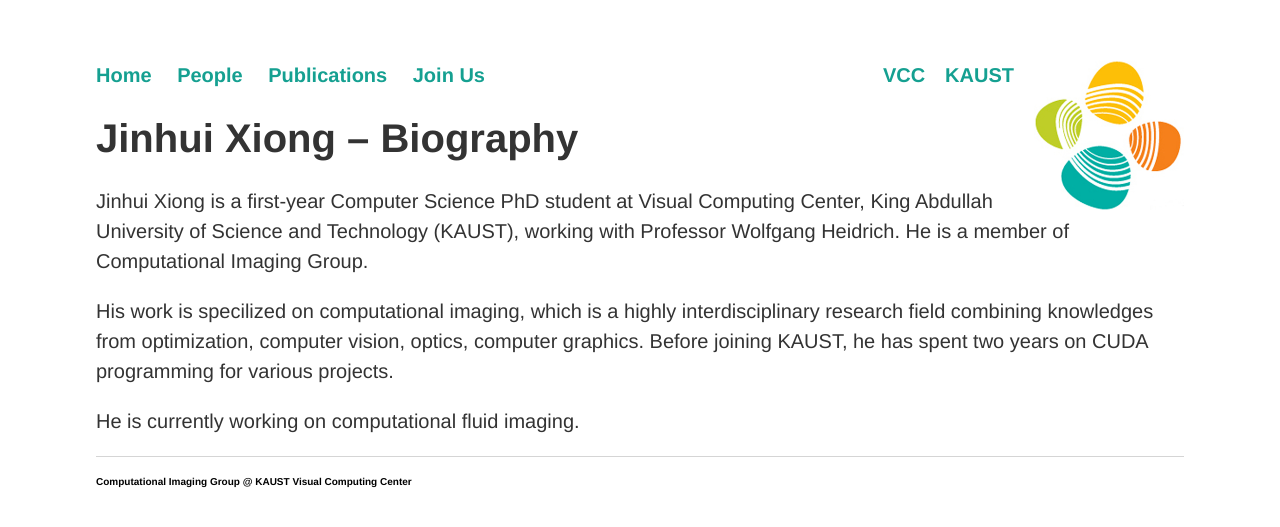
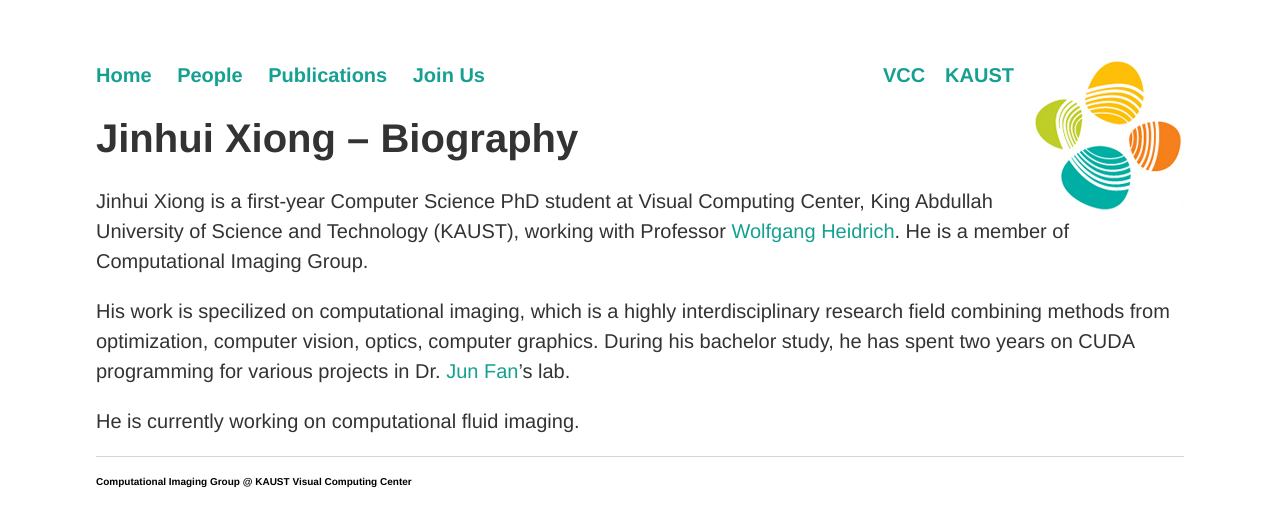
Before and after one commit to vccimaging/vccimaging.github.io, a Jekyll site: the page built from People/xiongj/bio.md, in a window 1280 px wide. Shown: the top 527 px of the page. Built offline with Jekyll 4.4.1, drawn with Linux system fonts in a browser that asks for light colours; our own code applies the rules of GitHub Pages for plain Markdown files.

Commit message:
Update bio.md

```diff
--- a/People/xiongj/bio.md
+++ b/People/xiongj/bio.md
@@ -1,7 +1,7 @@
 ## Jinhui Xiong -- Biography
 
-Jinhui Xiong is a first-year Computer Science PhD student at Visual Computing Center, King Abdullah University of Science and Technology  (KAUST), working with Professor Wolfgang Heidrich. He is a member of Computational Imaging Group.
+Jinhui Xiong is a first-year Computer Science PhD student at Visual Computing Center, King Abdullah University of Science and Technology  (KAUST), working with Professor <a href="../heidriw/">Wolfgang Heidrich</a>. He is a member of Computational Imaging Group.
 
-His work is specilized on computational imaging, which is a highly interdisciplinary research field combining knowledges from optimization, computer vision, optics, computer graphics. Before joining KAUST, he has spent two years on CUDA programming for various projects.
+His work is specilized on computational imaging, which is a highly interdisciplinary research field combining methods from optimization, computer vision, optics, computer graphics. During his bachelor study, he has spent two years on CUDA programming for various projects in Dr. <a href="https://ourphysics.org/main/members/">Jun Fan</a>'s lab.
 
 He is currently working on computational fluid imaging.
```
